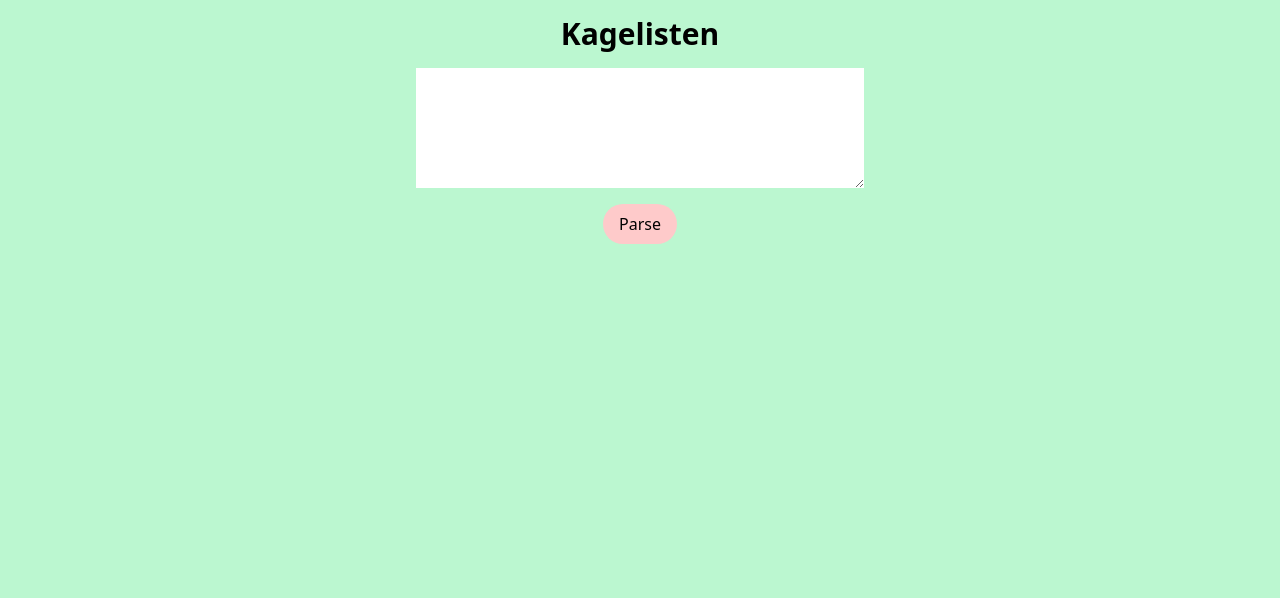
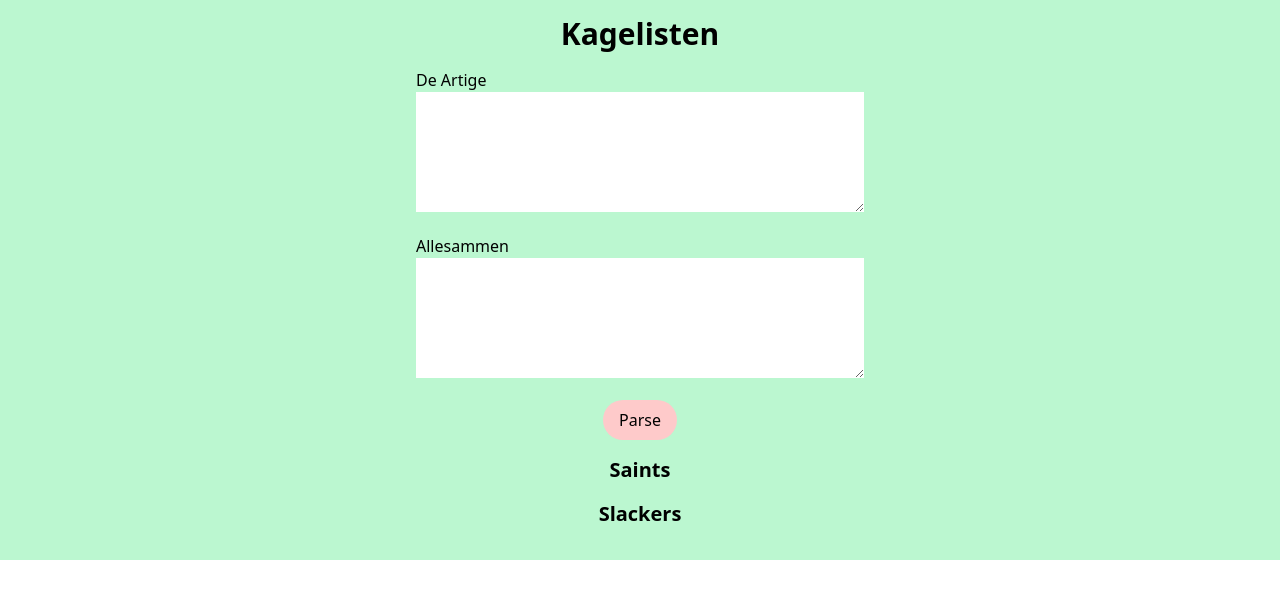
Before and after one commit to bjornnorgaard/kagelisten, a SvelteKit app: page / in a window 1280 px wide. Shown: the top 598 px of the page. Built offline with nearby package versions, Linux system fonts and the light colour scheme.

Commit message:
Buggy with progress

```diff
--- a/src/routes/+layout.svelte
+++ b/src/routes/+layout.svelte
@@ -2,6 +2,6 @@
     import "../app.css";
 </script>
 
-<div class="bg-green-200 p-4 h-screen">
+<div class="bg-green-200 p-4 h-full">
     <slot/>
 </div>
--- a/src/routes/+page.svelte
+++ b/src/routes/+page.svelte
@@ -1,18 +1,74 @@
 <script lang="ts">
-    let rawInput = "";
+    let rawSaints = "";
+    let rawAll = "";
+
+    let saints: string[] = [];
+    let slackers: string[] = [];
+
     let parsedInput = "";
 
     function handleInput() {
-        parsedInput = rawInput;
+        let goodLineSplit = rawSaints.split("\n");
+
+        for (let line of goodLineSplit) {
+            if (!line.split(":")[1]?.trim()) continue;
+
+            if (line.includes("Kage:")) {
+                saints = [ ...saints, line.replace("Kage:", "") ];
+            } else if (line.includes("Frugt:")) {
+                saints = [ ...saints, line.replace("Frugt:", "") ];
+            } else if (line.includes("Pizzasnegle:")) {
+                saints = [ ...saints, line.replace("Pizzasnegle:", "") ];
+            } else if (line.includes("Salat:")) {
+                saints = [ ...saints, line.replace("Salat:", "") ];
+            } else if (line.includes("Pølsehorn:")) {
+                saints = [ ...saints, line.replace("Pølsehorn:", "") ];
+            } else if (line.includes("Stole:")) {
+                saints = [ ...saints, line.replace("Stole:", "") ];
+            }
+        }
+
+        let allLineSplit = rawAll.split("\n");
+
+        for (let line of allLineSplit) {
+            if (!line) continue;
+
+            line = line.trim();
+
+            if (!saints.includes(line)) {
+                slackers = [ ...slackers, line ];
+            }
+        }
+
+        parsedInput = rawSaints;
     }
 </script>
 
 <div class="mx-auto flex max-w-md flex-col items-center gap-4">
     <h1 class="text-3xl font-bold">Kagelisten</h1>
 
-    <textarea class="w-full" rows="5" bind:value={rawInput}></textarea>
+    <label class="w-full">
+        <span>De Artige</span>
+        <textarea class="w-full" rows="5" bind:value={rawSaints}></textarea>
+    </label>
+
+    <label class="w-full">
+        <span>Allesammen</span>
+        <textarea class="w-full" rows="5" bind:value={rawAll}></textarea>
+    </label>
 
     <button class="w-fit rounded-full bg-red-200 px-4 py-2" on:click={handleInput}>Parse</button>
 
+    <h1 class="text-xl font-bold">Saints</h1>
+    {#each saints as saint}
+        <p>{saint}</p>
+    {/each}
+
+
+    <h1 class="text-xl font-bold">Slackers</h1>
+    {#each slackers as slacker}
+        <p>{slacker}</p>
+    {/each}
+
     <pre>{parsedInput}</pre>
 </div>
```
